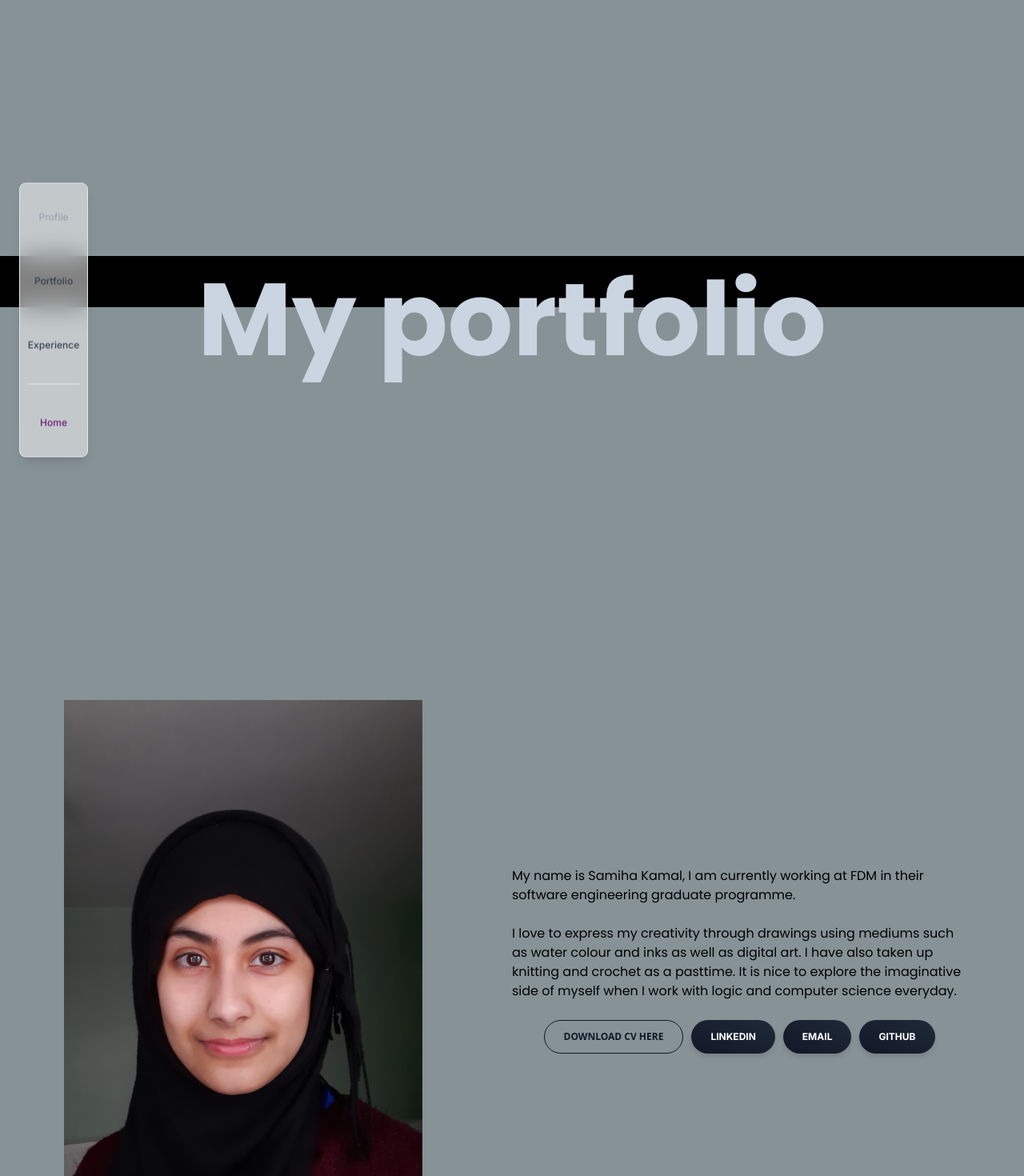
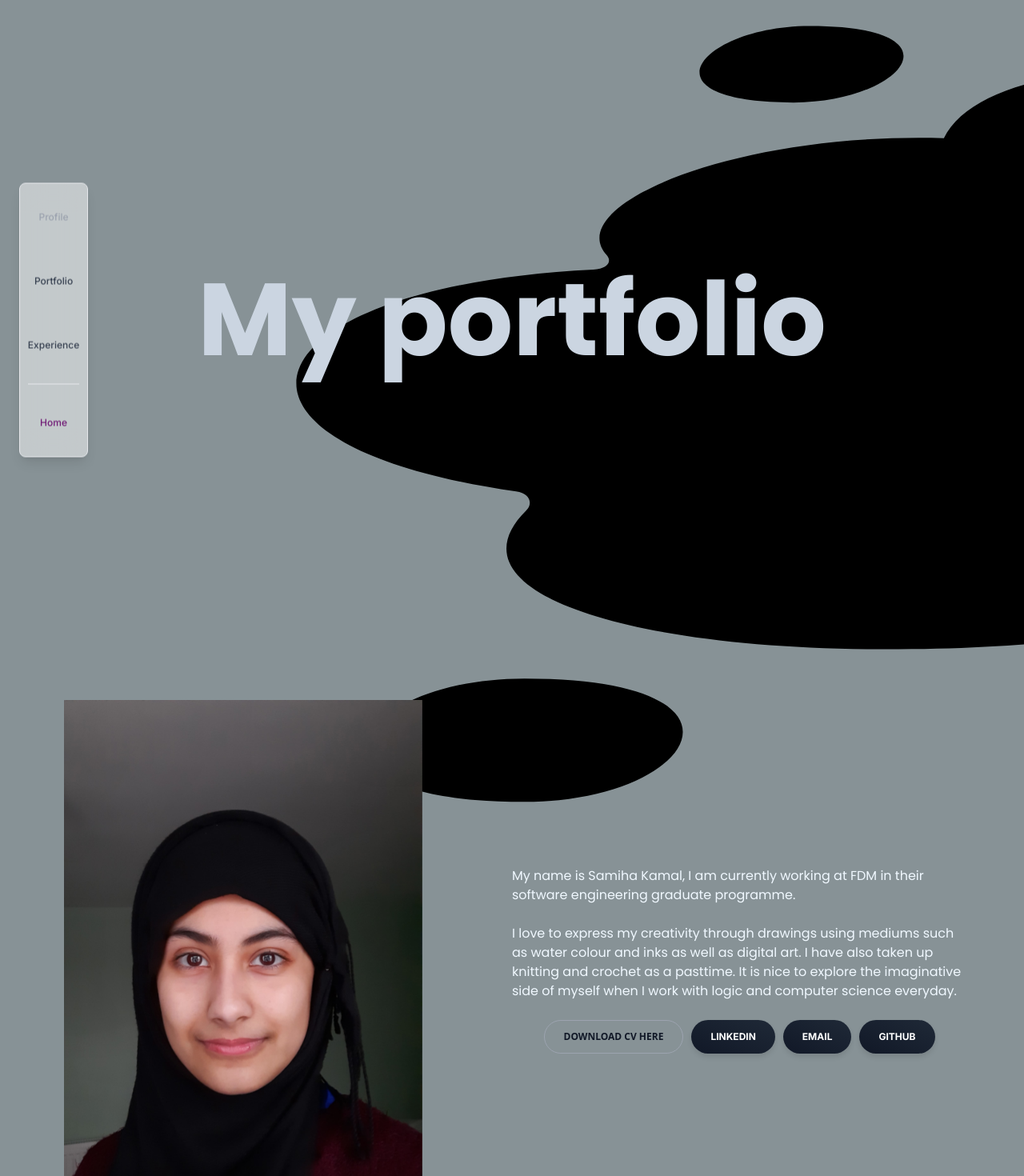
Before and after one commit to SamihaKamal/samihakamal.github.io, a Next.js app: page / in a window 1280 px wide. Shown: the top 1470 px of the page at 80% size. Built offline with nearby package versions, Linux system fonts and the light colour scheme; no server answers; the database is empty.

Commit message:
did the scroll effect with spill blob

```diff
--- /dev/null
+++ b/src/app/SVGComponents/spill.tsx
@@ -0,0 +1,19 @@
+import * as React from "react"
+import style from "./spillstyle.module.css"
+import { SVGProps } from "react"
+const SvgComponent = (props: SVGProps<SVGSVGElement>) => (
+  <svg
+    // className={style.ebbflow}
+    // width="800px"
+    // height="800px"
+    viewBox="0 0 512 512"
+    xmlns="http://www.w3.org/2000/svg"
+    {...props}
+  >
+    <path
+      fill="#000000"
+      d="M221.406 138.375c-43.425 0-69.357 30.627-6.375 30.625 43.426-.002 69.36-30.627 6.376-30.625zm136.688 17.438c-43.147 0-74.466 9.892-82.938 27.468-83.55-2.5-152.875 26.708-134.906 46.72 2.342 2.607.3 5.57-5.25 5.844-138.955 6.827-164.758 69.375-30.97 88.75 5.662.822 6.792 4.934 4.095 7.594-32.494 32.043 38.39 55.5 143.656 55.5 107.528 0 165.73-18.51 147.19-48.5-4.092-6.618-2.013-11.31 7-12.25 142.247-14.794 106.15-95.06-16.345-102.782-24.96-1.57-19.04-13.427-9.938-14.594 102.117-13.078 39.97-53.75-21.593-53.75zm93.625 203.28c-35.633.655-53.357 24.423 1.436 28.22 40.297 2.792 64.353-23.978 5.906-28.032-2.518-.173-4.968-.23-7.343-.186zm-344.345 40.313c-68.37.002-99.163 49.348 0 49.344 68.37-.002 99.163-49.348 0-49.344z"
+    />
+  </svg>
+)
+export default SvgComponent
--- /dev/null
+++ b/src/app/SVGComponents/spillstyle.module.css
@@ -0,0 +1,12 @@
+@keyframes ebbFlow {
+    0%, 100% {
+      transform: scale(1);
+    }
+    50% {
+      transform: scale(1.05);
+    }
+  }
+
+  .ebbflow {
+    animation: ebbFlow 3s ease-in-out infinite;
+  }
--- a/src/app/components/aboutme.tsx
+++ b/src/app/components/aboutme.tsx
@@ -18,7 +18,7 @@ export function AboutMe(){
                 <a href="/CV.pdf" download="CV.pdf">
                     <button className="align-middle select-none font-sans font-bold text-center uppercase transition-all
                     disabled:opacity-50 disabled:shadow-none disabled:pointer-events-none text-xs py-3 px-6 border
-                     border-gray-900 text-gray-900 hover:opacity-75 focus:ring focus:ring-gray-300 active:opacity-[0.85] rounded-full"
+                     border-gray-400 text-gray-900 bg-regal-blue hover:opacity-75 focus:ring focus:ring-slate-300 active:opacity-[0.85] rounded-full"
                     type='button'>Download CV here</button>
                 </a>
                 <button className={styles.shared_button} type='button'>
--- a/src/app/components/aboutmestyle.module.css
+++ b/src/app/components/aboutmestyle.module.css
@@ -1,5 +1,6 @@
 .paragraph {
     font-family: 'Poppins';
+    color: aliceblue;
 }
 
 .shared_button {
--- a/src/app/components/animation.tsx
+++ b/src/app/components/animation.tsx
@@ -1,15 +1,20 @@
 "use client"
-import { motion, useScroll, useTransform } from "framer-motion"
+import { motion, useScroll, useTransform } from "framer-motion";
+import Spill from "../SVGComponents/spill";
 
 export function Animation(){
-    const { scrollYProgress } = useScroll();
+    const { scrollY } = useScroll();
 
-    const width = useTransform(scrollYProgress, [0, 0.2, 0.4, 0.6, 0.8, 1], ["10vw", "50vw", "100vw", "10vw", "50vw", "100vw"]); // Width grows based on scroll
-    const borderRadius = useTransform(scrollYProgress, [0, 1], ["50%", "0%"]);
+    const width = useTransform(scrollY, [0,500,1000,1500,2000,2500], ["200vh", "250vh","300vh", "250vh","200vh", "300vh"]); // Adjust 1000 based on your scroll length
+    const borderRadius = useTransform(scrollY, [0, 1], ["50%", "0%"]);
     return (
         <div>
-             <div className="fixed z-0 bottom-2/4 right-0 flex justify-center items-end">
-                <motion.div style={{width, height: "4rem", borderRadius}} className="w-16 h-16 bg-black rounded-full mb-4"></motion.div>
+            <div className="fixed z-0 top-0 left-[50%] h-screen w-full flex justify-end items-center">
+                <div style={{ height: "100vh"}} className="items-center flex justify-center">
+                    <motion.div style={{ width, borderRadius }}>
+                        <Spill />
+                    </motion.div>
+                </div>
             </div>
         </div>
     )
--- a/src/app/components/timeline.tsx
+++ b/src/app/components/timeline.tsx
@@ -14,7 +14,7 @@ export async function Timeline(){
 
     return (
         <div>
-            <div className="absolute bottom-[10rem] left-0 right-0 flex justify-between items-center px-4">
+            <div className="absolute bottom left-0 right-0 flex justify-between items-center px-4">
                 <div className="relative w-full bg-gray-300 h-1">
                 {/* Timeline line */}
                 <div className="absolute inset-0 bg-slate-800 h-1"></div>
--- a/src/app/page.tsx
+++ b/src/app/page.tsx
@@ -36,7 +36,7 @@ export default async function Home() {
       <section id="about" className="flex min-h-screen">
         <div className="flex-1 flex items-center justify-center">
           <Image
-          className="w-full h-auto max-w-md"
+          className="z-10 w-full h-auto max-w-md"
           width={500}
           height={500}
           src={LinkedInPic}
@@ -44,7 +44,7 @@ export default async function Home() {
           />
         </div>
         <div className="flex-1 flex items-center justify-center p-8">
-          <div className="mr-10">
+          <div className="z-10 mr-10">
             <AboutMe />
           </div>
         </div>
```
Also changed, not shown: src/app/SVGComponents/spill-svgrepo-com.svg (added).
